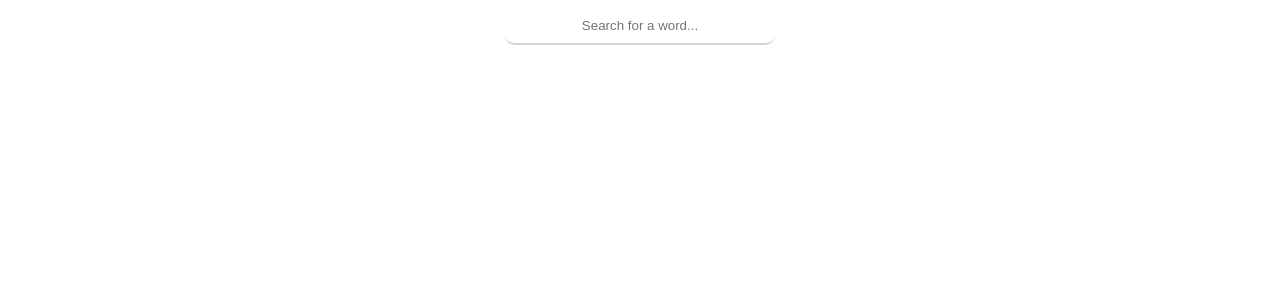
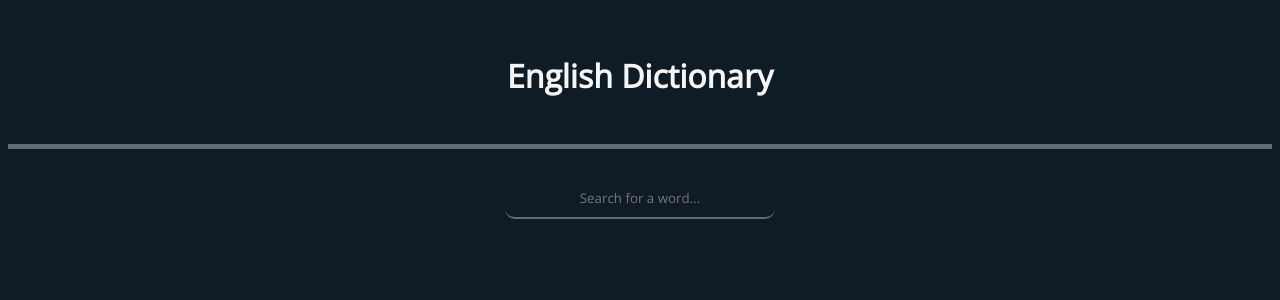
Before and after one commit to gheezl/Dictionary, an Angular app: page / in a window 1280 px wide. Shown: the top 300 px of the page. Built offline with nearby package versions, Linux system fonts and the light colour scheme.

Commit message:
Added a service to communicate with the API

```diff
--- a/src/app/app.component.html
+++ b/src/app/app.component.html
@@ -1,3 +1,6 @@
 <router-outlet>
+  <!-- The header for the application -->
+  <app-header></app-header>
+  <!-- The user input to search for a word -->
   <app-dictionary-input></app-dictionary-input>
 </router-outlet>
--- a/src/app/app.module.ts
+++ b/src/app/app.module.ts
@@ -5,11 +5,13 @@ import {FormsModule} from "@angular/forms"
 import { AppRoutingModule } from './app-routing.module';
 import { AppComponent } from './app.component';
 import { DictionaryInputComponent } from './components/dictionary-input/dictionary-input.component';
+import { HeaderComponent } from './components/header/header.component';
 
 @NgModule({
   declarations: [
     AppComponent,
-    DictionaryInputComponent
+    DictionaryInputComponent,
+    HeaderComponent
   ],
   imports: [
     BrowserModule,
--- a/src/app/components/dictionary-input/dictionary-input.component.css
+++ b/src/app/components/dictionary-input/dictionary-input.component.css
@@ -1,11 +1,13 @@
 #dictionary-input-border {
     display: flex;
     justify-content: center;
+    margin-top: 30px;
 }
 
 #dictionary-input {
     border: none;
-    border-bottom: 2px lightgray solid;
+    border-bottom: 2px #5d6d72 solid;
+    background-color:  	#101c25;
     border-radius: 10px;
     width: 250px;
     padding: 10px;
--- a/src/app/components/dictionary-input/dictionary-input.component.html
+++ b/src/app/components/dictionary-input/dictionary-input.component.html
@@ -1,3 +1,3 @@
 <div id="dictionary-input-border">
-    <input id="dictionary-input" placeholder="Search for a word..." [(ngModel)]="input" />
+    <input id="dictionary-input" placeholder="Search for a word..." [(ngModel)]="input" (keyup.enter)="onEnter()" />
 </div>
--- a/src/app/components/dictionary-input/dictionary-input.component.ts
+++ b/src/app/components/dictionary-input/dictionary-input.component.ts
@@ -1,4 +1,7 @@
 import { Component, OnInit } from '@angular/core';
+
+import {GetDataService} from "../../services/get-data.service"
+
 
 @Component({
   selector: 'app-dictionary-input',
@@ -8,10 +11,15 @@ import { Component, OnInit } from '@angular/core';
 export class DictionaryInputComponent implements OnInit {
   input:string = ""
 
-  constructor() { }
+  constructor(private getDataService:GetDataService) { }
 
   ngOnInit(): void {
   }
 
-
+  // calls the word data on enter
+  onEnter() {
+    if (this.input.length > 0) {
+      this.getDataService.getWordInfo(this.input)
+    }
+  }
 }
--- /dev/null
+++ b/src/app/components/header/header.component.css
@@ -0,0 +1,6 @@
+#header {
+    display: flex;
+    justify-content: center;
+    padding: 25px;
+    border-bottom: 5px solid #5d6d72;
+}
--- /dev/null
+++ b/src/app/components/header/header.component.html
@@ -0,0 +1,3 @@
+<div id="header">
+    <h1>English Dictionary</h1>
+</div>
--- /dev/null
+++ b/src/app/components/header/header.component.ts
@@ -0,0 +1,15 @@
+import { Component, OnInit } from '@angular/core';
+
+@Component({
+  selector: 'app-header',
+  templateUrl: './header.component.html',
+  styleUrls: ['./header.component.css']
+})
+export class HeaderComponent implements OnInit {
+
+  constructor() { }
+
+  ngOnInit(): void {
+  }
+
+}
--- a/src/app/services/get-data.service.ts
+++ b/src/app/services/get-data.service.ts
@@ -6,4 +6,8 @@ import { Injectable } from '@angular/core';
 export class GetDataService {
 
   constructor() { }
+
+  getWordInfo(url:string) {
+    console.log(url)
+  }
 }
--- a/src/index.html
+++ b/src/index.html
@@ -6,6 +6,8 @@
   <base href="/">
   <meta name="viewport" content="width=device-width, initial-scale=1">
   <link rel="icon" type="image/x-icon" href="favicon.ico">
+  <link rel="preconnect" href="https://fonts.gstatic.com">
+  <link href="https://fonts.googleapis.com/css2?family=Open+Sans:wght@300&display=swap" rel="stylesheet">
 </head>
 <body>
   <app-root></app-root>
--- a/src/styles.css
+++ b/src/styles.css
@@ -1 +1,10 @@
 /* You can add global styles to this file, and also import other style files */
+
+* {
+    font-family: 'Open Sans', sans-serif;
+    color: whitesmoke;
+}
+
+body {
+    background-color: #101c25;
+}
```
Also changed, not shown: 1 other file (tests, documents, lock files or other folders).
